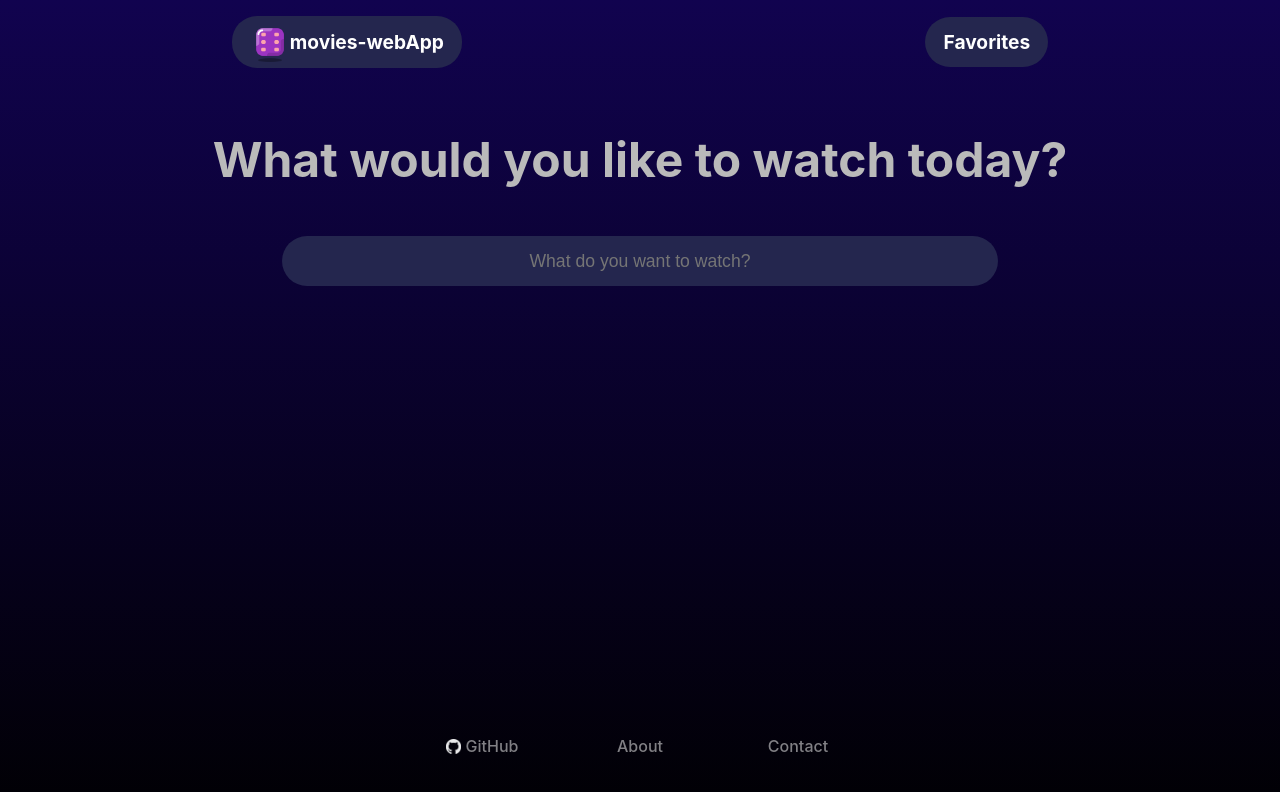
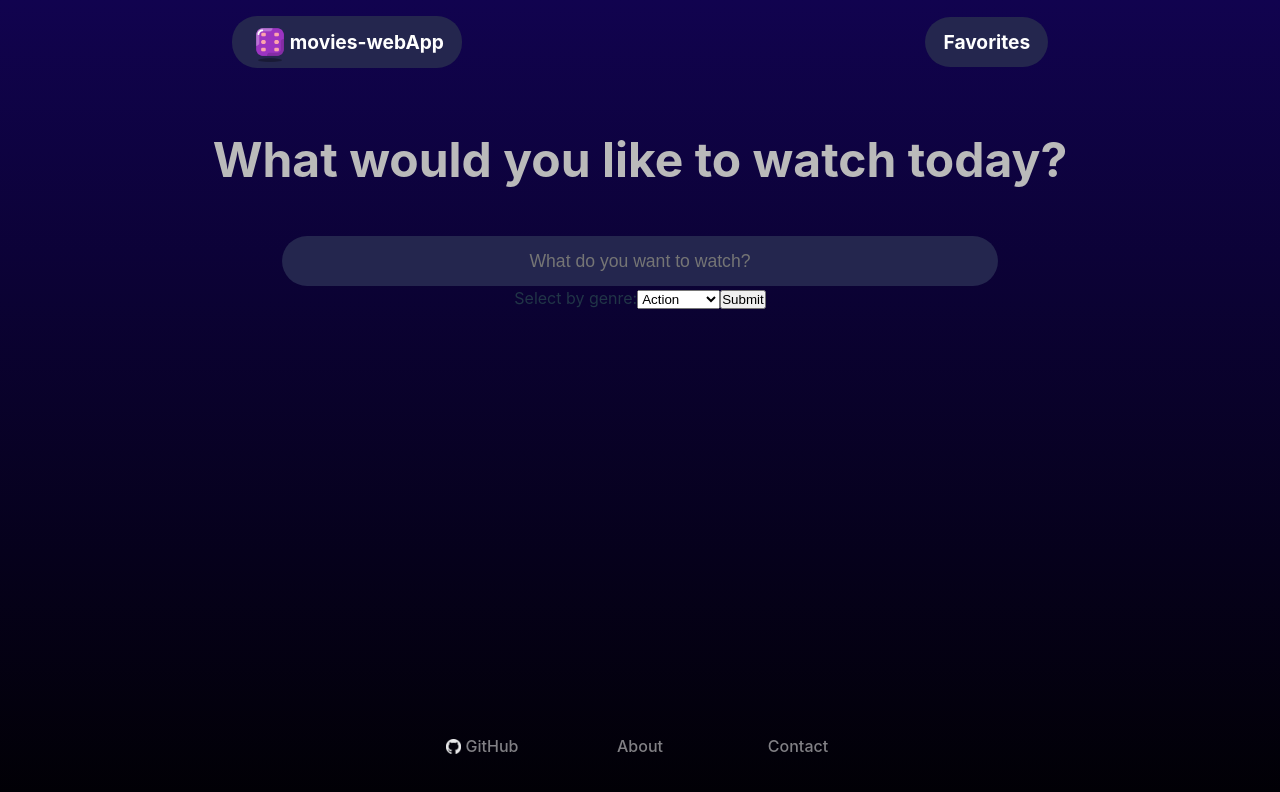
Before and after one commit to AdrianTerciado/MoviesWeb-React, a React (Vite) app: page / in a window 1280 px wide. Shown: the top 792 px of the page. Built offline with nearby package versions, Linux system fonts and the light colour scheme.

Commit message:
filter by genre added

```diff
--- a/src/components/Main/Home/Search/Search.jsx
+++ b/src/components/Main/Home/Search/Search.jsx
@@ -6,6 +6,7 @@ function Search() {
     const { result, updateResult } = useContext(ResultContext);
     const [contador, setContador] = useState(0);
     const [search, setSearch] = useState(null);
+    const [genre, setGenre] = useState(null)
 
     function handleChange(e) {
 
@@ -21,24 +22,47 @@ function Search() {
 
     useEffect(() => {
         const getMovie = async () => {
-            if (!search) {
-                console.log("No hay búsqueda");
-            }
-            else {
+            if (search) {
                 const resp = await fetch(`https://api.themoviedb.org/3/search/movie?api_key=${import.meta.env.VITE_API_KEY}&query=${search}`);
                 const data = await resp.json();
                 console.log(data);
                 updateResult(data.results);
-                console.log({result});
+                console.log({ result });
+            }
+            else if (genre) {
+                const resp = await fetch(`https://api.themoviedb.org/3/discover/movie?api_key=${import.meta.env.VITE_API_KEY}&with_genres=${genre}`);
+                const data = await resp.json();
+                console.log(data);
+                updateResult(data.results);
+                console.log({ result });
+            } else {
+                console.log("No hay búsqueda");
             }
         }
         getMovie();
-    }, [search]);
+    }, [search, genre]);
+
+    function handleSubmit(e) {
+        e.preventDefault();
+        console.log(e.target.genre.value);
+        setGenre(e.target.genre.value);
+        console.log(genre);
+    }
 
     return (
         <>
             <h1 className="index-text">What would you like to watch today?</h1>
             <input type="text" className="input-search" placeholder="What do you want to watch?" onChange={handleChange} />
+            <form onSubmit={handleSubmit}>
+                <label className='filter-label' htmlFor="genre">Select by genre:</label>
+                <select className="filter-search" id="genre" name="genre">
+                    <option value="28">Action</option>
+                    <option value="12">Adventure</option>
+                    <option value="16">Animation</option>
+                    <option value="35">Comedy</option>
+                </select>
+                <input type="submit" className='submit-button'  />
+            </form>
         </>
     )
 }
```
